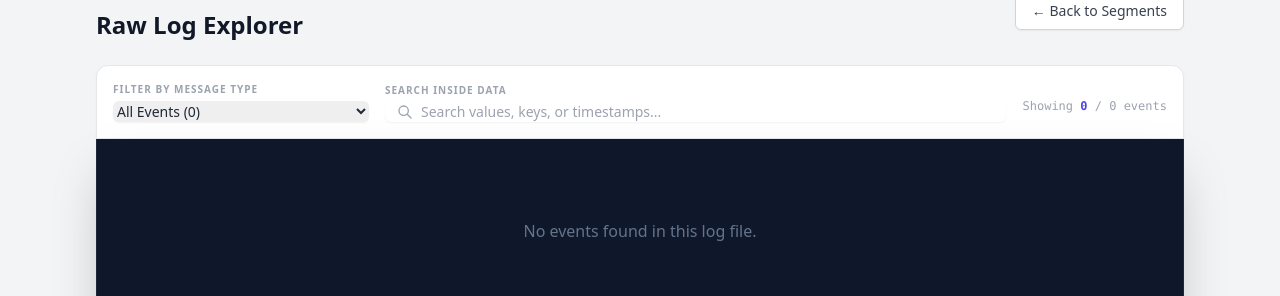
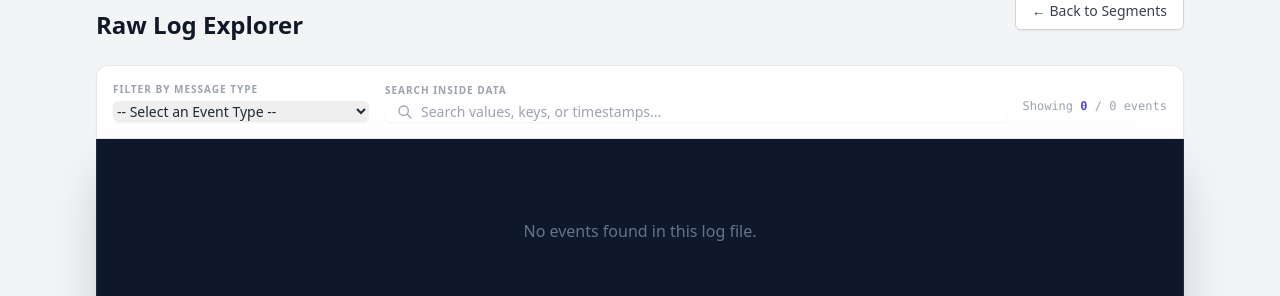
Before and after one commit to bryangerlach/openpilot-viewer, a Django app: template viewer/templates/viewer/log_detail.html in a window 1280 px wide. Shown: the part 135-431 px from the top of the page. Run offline with Django 5.2, Linux system fonts and the light colour scheme; the template is opened without the code that fills it, so the values that code supplies are empty; parts of the project's set-up code (start-up, migrations or seed data) failed here and were passed over; some libraries are stand-ins or nearby versions.

Commit message:
filter to error logs at start

```diff
--- a/viewer/templates/viewer/log_detail.html
+++ b/viewer/templates/viewer/log_detail.html
@@ -26,6 +26,11 @@
         <div class="w-full md:w-64">
             <label for="typeFilter" class="block text-[10px] font-bold text-gray-400 uppercase tracking-widest mb-1">Filter by Message Type</label>
             <select id="typeFilter" onchange="filterLogs()" class="block w-full rounded-md border-gray-300 shadow-sm focus:border-indigo-500 focus:ring-indigo-500 sm:text-sm">
+                {% if "errorLogMessage" in event_types %}
+                    <option value="errorLogMessage" selected>errorLogMessage (Default)</option>
+                {% else %}
+                    <option value="" selected>-- Select an Event Type --</option>
+                {% endif %}
                 <option value="all">All Events ({{ events|length }})</option>
 
                 <optgroup label="Common">
@@ -103,6 +108,9 @@
 </style>
 
 <script>
+    document.addEventListener('DOMContentLoaded', () => {
+        filterLogs();
+    });
     function filterLogs() {
         const typeVal = document.getElementById('typeFilter').value;
         const searchVal = document.getElementById('searchInput').value.toLowerCase();
```
Lines whose indentation alone changed are shown as unchanged.
